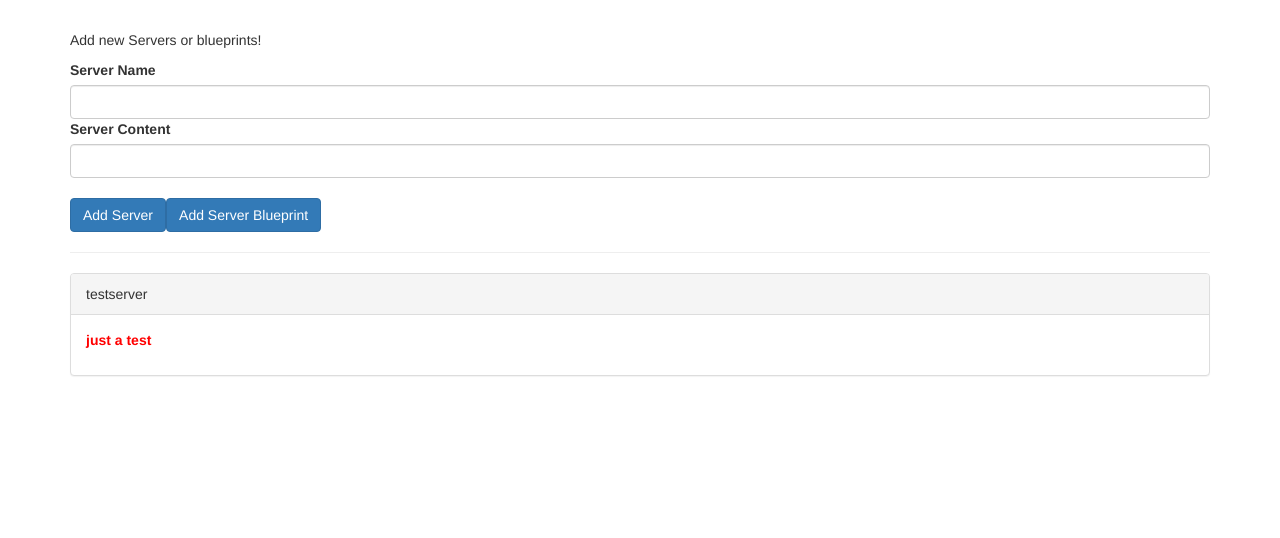
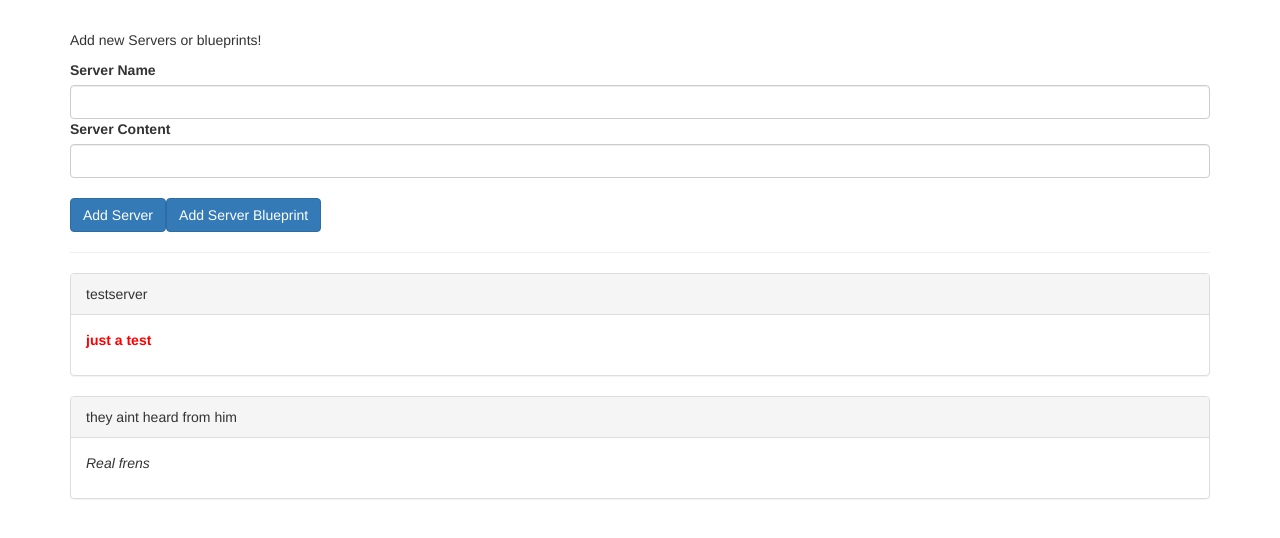
Before and after one commit to mcrisostomo9/databinding, an Angular app: page / in a window 1280 px wide. Shown: the top 538 px of the page. Built offline with nearby package versions, Linux system fonts and the light colour scheme.

Commit message:
added additional static example server

```diff
--- a/src/app/app.component.ts
+++ b/src/app/app.component.ts
@@ -6,7 +6,8 @@ import { Component } from '@angular/core';
   styleUrls: ['./app.component.css']
 })
 export class AppComponent {
-  serverElements = [{type: 'server', name: 'testserver', content: 'just a test'}];
+  serverElements = [{type: 'server', name: 'testserver', content: 'just a test'},
+    {type: 'blueprint', name: 'they aint heard from him', content: 'Real frens'}];
 
   onServerAdded(serverData: {serverName: string, serverContent: string}) {
     this.serverElements.push({
```
